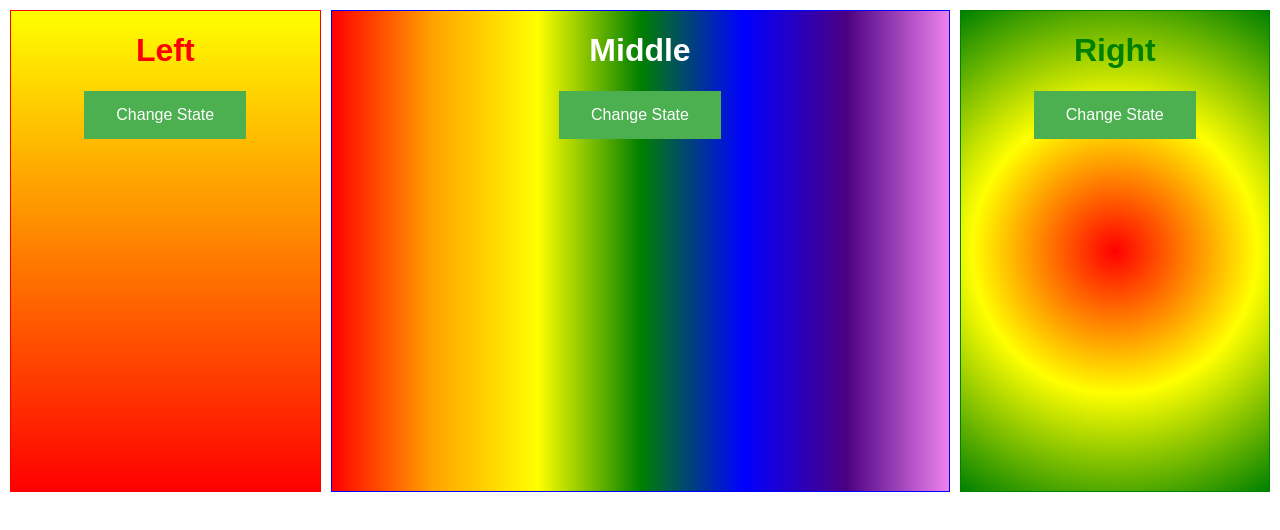
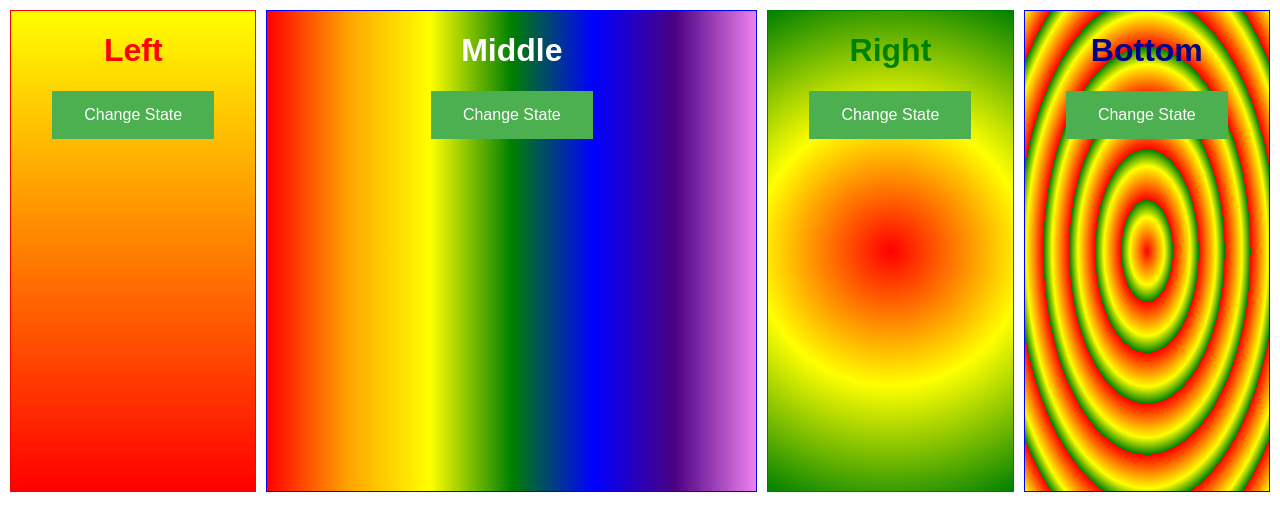
Before and after one commit to PcCodeWarrior/reactdemo, a React (Create React App) app: page / in a window 1280 px wide. Shown: the top 530 px of the page. Built offline with nearby package versions, Linux system fonts and the light colour scheme.

Commit message:
refactor to state to object array

```diff
--- a/src/App.css
+++ b/src/App.css
@@ -31,6 +31,16 @@
   background: linear-gradient(to right, red,orange,yellow,green,blue,indigo,violet);
 }
 
+.Bottom {
+  width: 25%;
+  color: darkblue;
+  border: 1px solid blue;
+  margin: 5px;
+  height: 60vh;
+  background: repeating-radial-gradient(red, yellow 10%, green 15%);
+}
+
+
 .buttonFetch {
   background-color: #4CAF50; /* Green */
   border: none;
@@ -47,7 +57,7 @@
     flex-direction: column;
   }
 
-  .Left, .Right, .Middle {
+  .Left, .Right, .Middle, .Bottom {
     width: 100%;
   }
 
--- a/src/App.js
+++ b/src/App.js
@@ -1,37 +1,35 @@
 import React, {Component} from 'react';
 import './App.css';
-import Panel from './components/Panel';
-
+import Panels from './components/Panels';
 import axios from "axios/index";
 
 
 class App extends Component {
 
-    state = {
-        l: 'Left',
-        m: 'Middle',
-        r: 'Right'
-    };
+    state = {panels: [
+            {id: 'Left', name:'Left'},
+            {id: 'Middle', name:'Middle'},
+            {id: 'Right',name:'Right'},
+            {id: 'Bottom',name:'Bottom'}
+    ]};
 
 
-    chargeVal = (val) => {
+    changeVal = (index) => {
+        const current =this.state.panels[index];
         axios.get("https://talaikis.com/api/quotes/random/ ")
             .then(response => {
-                this.setState({[val]:response.data.author})
+                current.name=response.data.author;
+                this.setState(this.state.panels);
             })
             .catch(error =>{console.log(error);
             });
     };
 
-
-
 render()
 {
     return (
         <div className="App">
-            <Panel location={this.state.l} cname={'Left'} cv={this.chargeVal}/>
-            <Panel location={this.state.m} cname={'Middle'} cv={this.chargeVal}/>
-            <Panel location={this.state.r} cname={'Right'} cv={this.chargeVal}/>
+            <Panels p={this.state.panels} cv={this.changeVal}/>
         </div>
     );
 }
--- a/src/components/Panel.js
+++ b/src/components/Panel.js
@@ -3,9 +3,9 @@ import React from 'react';
 
 const Panel = (props) => {
     return (
-        <div className={props.cname}>
-            <h1>{props.location}</h1>
-            <button  className="buttonFetch" onClick={()=> props.cv(props.cname.substring(0,1).toLowerCase())}>Change State</button>
+        <div className={props.location}>
+            <h1>{props.name}</h1>
+            <button  className="buttonFetch" onClick={()=> props.cv(props.index)}>Change State</button>
         </div>
     );
 };
--- /dev/null
+++ b/src/components/Panels.js
@@ -0,0 +1,10 @@
+import React from 'react';
+import Panel from './Panel'
+
+const Panels = (props) => {
+    return (
+        props.p.map((panel,index) => <Panel key={index} index={index} name={panel.name} location={panel.id}  cv={props.cv}/>)
+    );
+};
+
+export default Panels;
```
